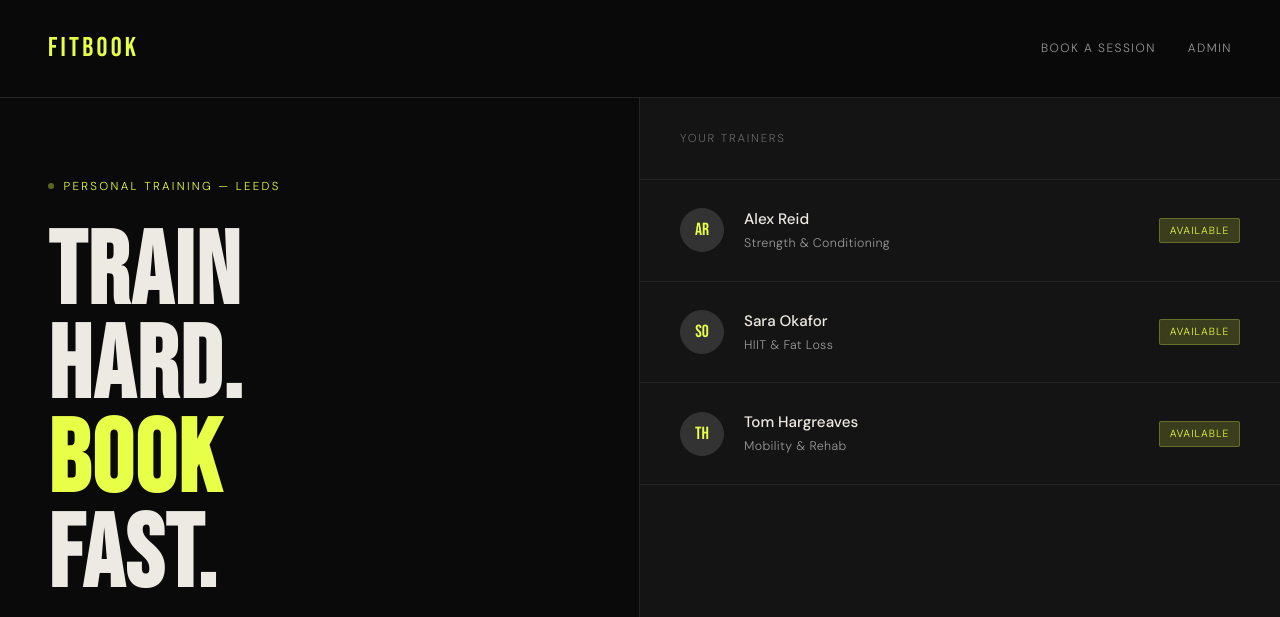
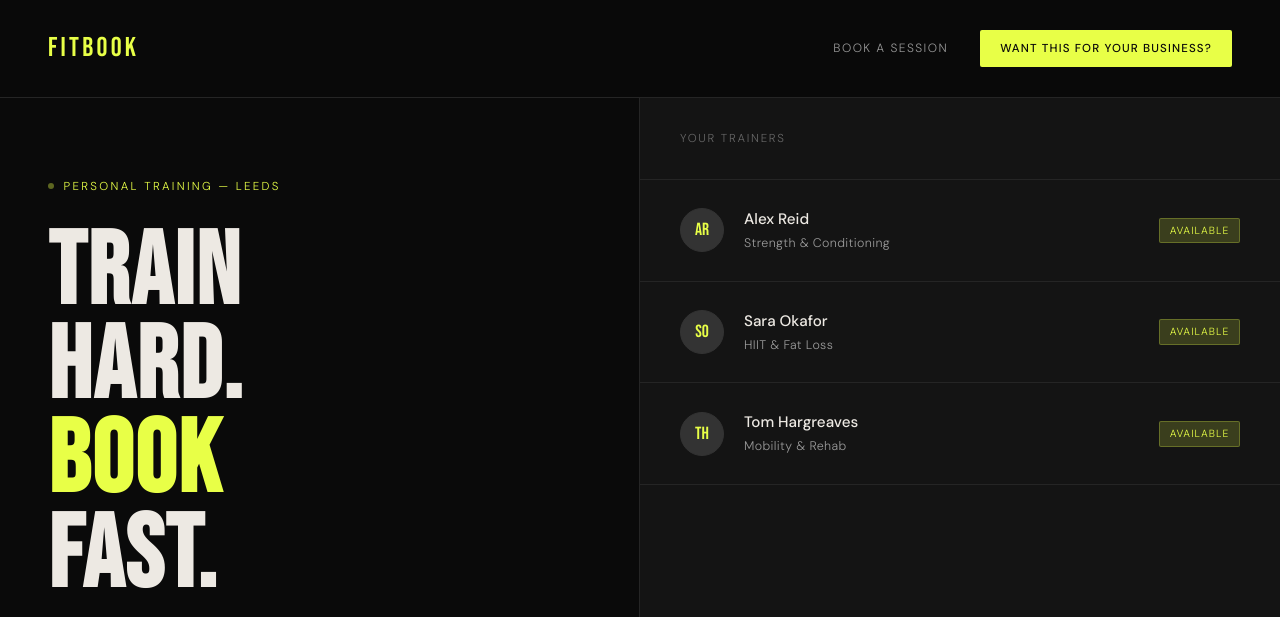
Before and after one commit to billhurt/ptdemo, a Django app: page / in a window 1280 px wide. Shown: the top 617 px of the page. Run offline with Django 5.2, Linux system fonts and the light colour scheme.

Commit message:
cta for tdg

```diff
--- a/booking/templates/booking/base.html
+++ b/booking/templates/booking/base.html
@@ -142,7 +142,9 @@
   <a href="{% url 'landing' %}" class="nav-logo">FitBook</a>
   <div class="nav-right">
     <a class="nav-link" href="{% url 'book' %}">Book a Session</a>
-    <a class="nav-link" href="/admin/">Admin</a>
+    <a class="btn btn-primary" href="https://tredgolddigital.com/#contact" target="_blank" style="font-size:0.72rem;padding:0.6rem 1.25rem;">
+      Want this for your business?
+    </a>
   </div>
 </nav>
 
```
